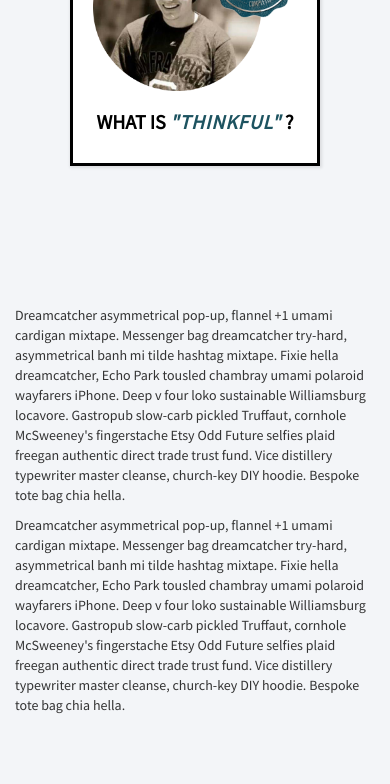
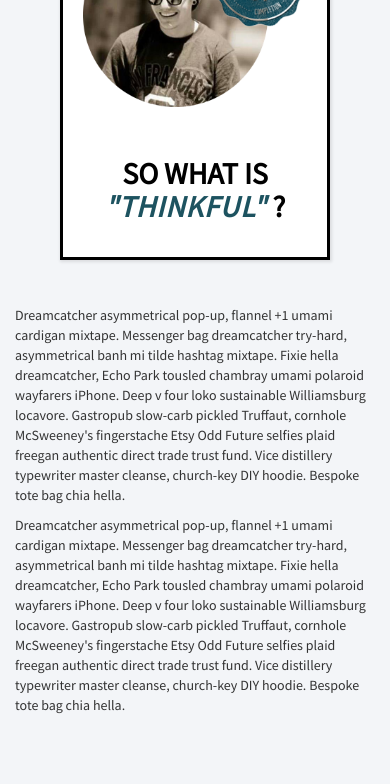
Before and after one commit to jlquaccia/jq2015, a plain HTML site: page index.html in a window 390 px wide. Shown: the part 922-1706 px from the top of the page. Drawn offline with nearby package versions, Linux system fonts and the light colour scheme.

Commit message:
adjusted flip image size on mobile

```diff
--- a/css/styles.scss
+++ b/css/styles.scss
@@ -424,14 +424,30 @@ nav {
 	.flip-container,
 	.front,
 	.back {
-		width: 250px;
+		width: 270px;
 		height: 360px;
+	}
+
+	.front {
+		.light-box {
+			width: 270px;
+			height: 360px;
+
+			h2 {
+				padding-top: 30px;
+				font-size: 30px;
+			}
+		}
 	}
 
 	.back {
 		.light-box {
-			width: 250px;
+			width: 270px;
 			height: 360px;
+
+			p {
+				text-align: left;
+			}
 
 			h2 {
 				margin-bottom: 20px;
--- a/index.html
+++ b/index.html
@@ -119,7 +119,7 @@
                                         <div class="light-box">
                                             <img src="./img/thinkful_me.png" alt="Jason Quaccia" class="img-responsive">
                                             <!-- w = 360 h = 360 -->
-                                            <h2>what is <span><em>"thinkful"</em></span> ?</h2>
+                                            <h2>so what is <span><em>"thinkful"</em></span> ?</h2>
                                         </div>
                                     </div>
                                     <div class="back text-center">
```
Also changed, not shown: css/styles.css.
